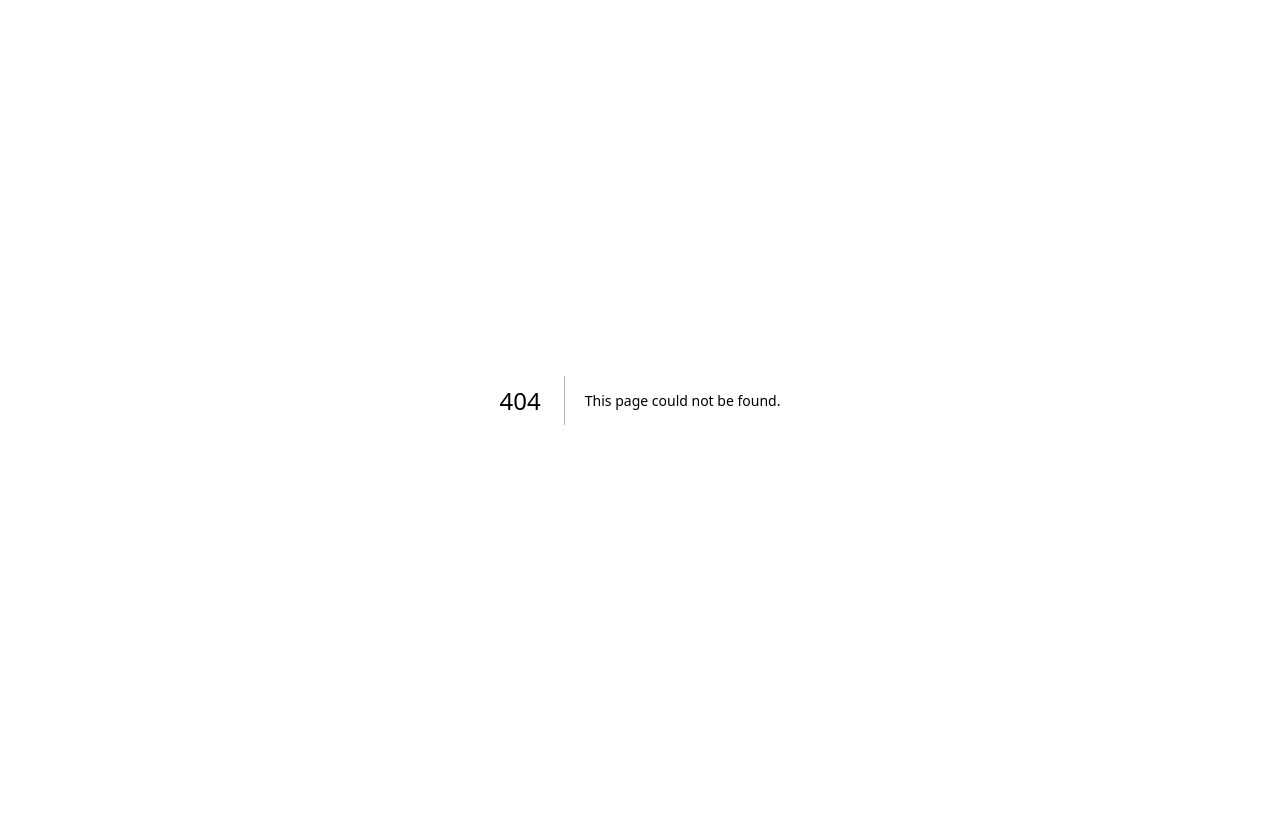
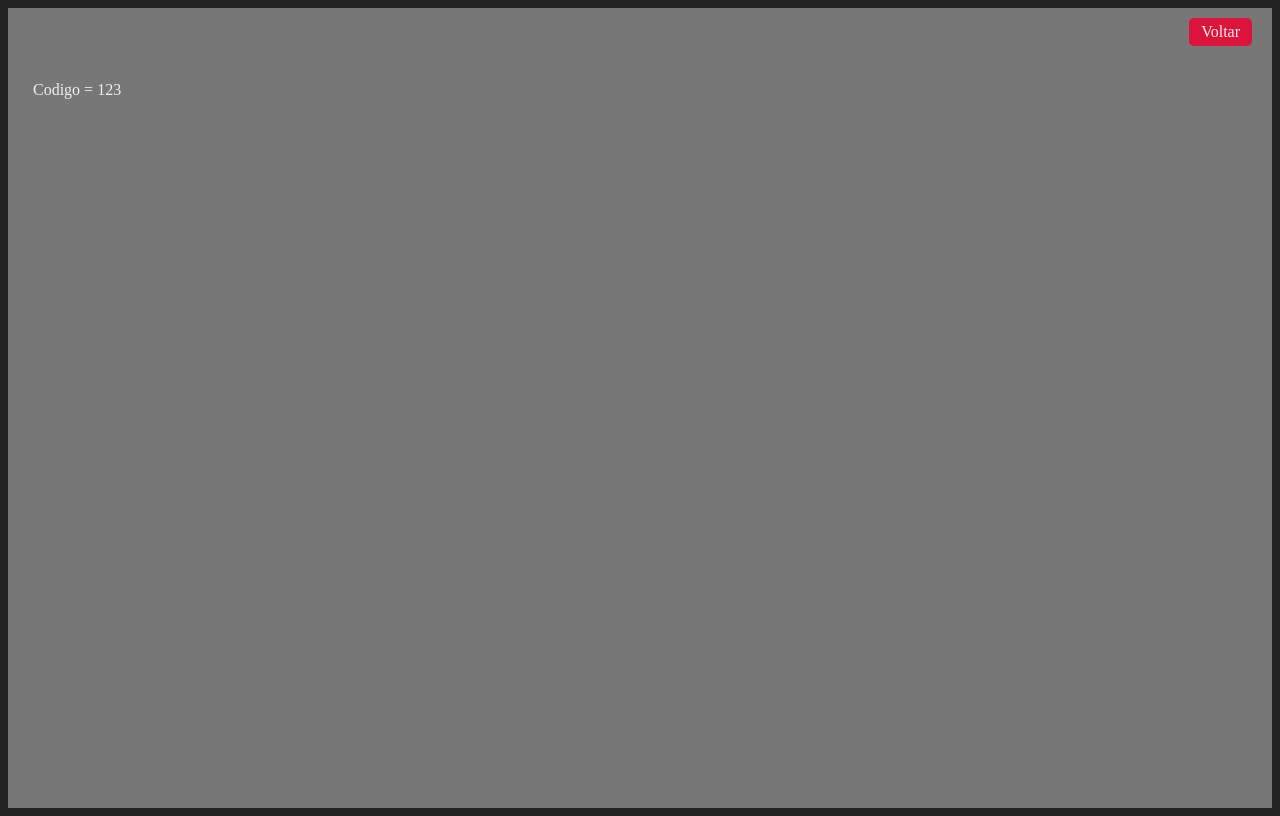
Before and after one commit to patricksilvy/curso-web, a Next.js app in the folder aulao-next/fundamentos/: page /cliente/123 in a window 1280 px wide. Before the commit this address had no page. Built offline with nearby package versions, Linux system fonts and the light colour scheme.

Commit message:
447. Navegação Dinâmica

```diff
--- /dev/null
+++ b/aulao-next/fundamentos/src/pages/cliente/[codigo].jsx
@@ -0,0 +1,12 @@
+import Layout from "@/components/Layout";
+import { useRouter } from "next/router";
+
+export default function ClientProCodigo() {
+    const router = useRouter()
+
+    return (
+        <Layout>
+            <span>Codigo = {router.query.codigo}</span>
+        </Layout>
+    )
+}
--- a/aulao-next/fundamentos/src/pages/index.jsx
+++ b/aulao-next/fundamentos/src/pages/index.jsx
@@ -12,7 +12,8 @@ export default function Inicio() {
       <Navegador text="Estiloso" direction="/estiloso" color="violet"/>
       <Navegador text="Exemplo" direction="/exemplo"/>
       <Navegador text="Jsx" direction="/jsx" color="crimson"/>
-      <Navegador text="Navegação 01" direction="/navegacao" color="crimson"/>
+      <Navegador text="Navegação 01" direction="/navegacao" color="green"/>
+      <Navegador text="Navegação 02" direction="/cliente/123" color="blue"/>
     </div>
   )
 }
```
